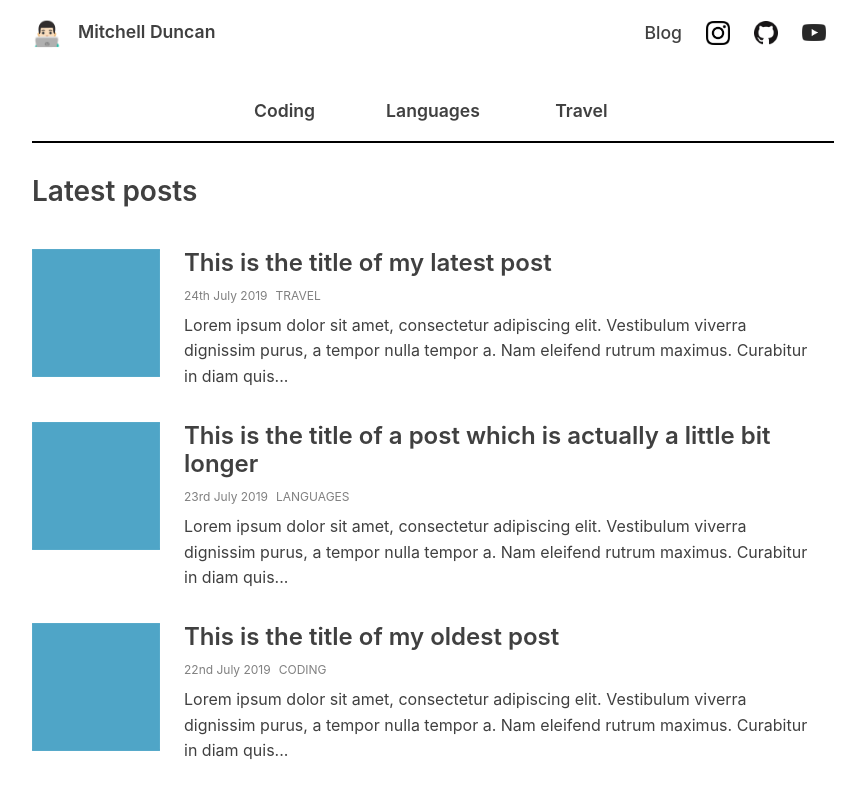
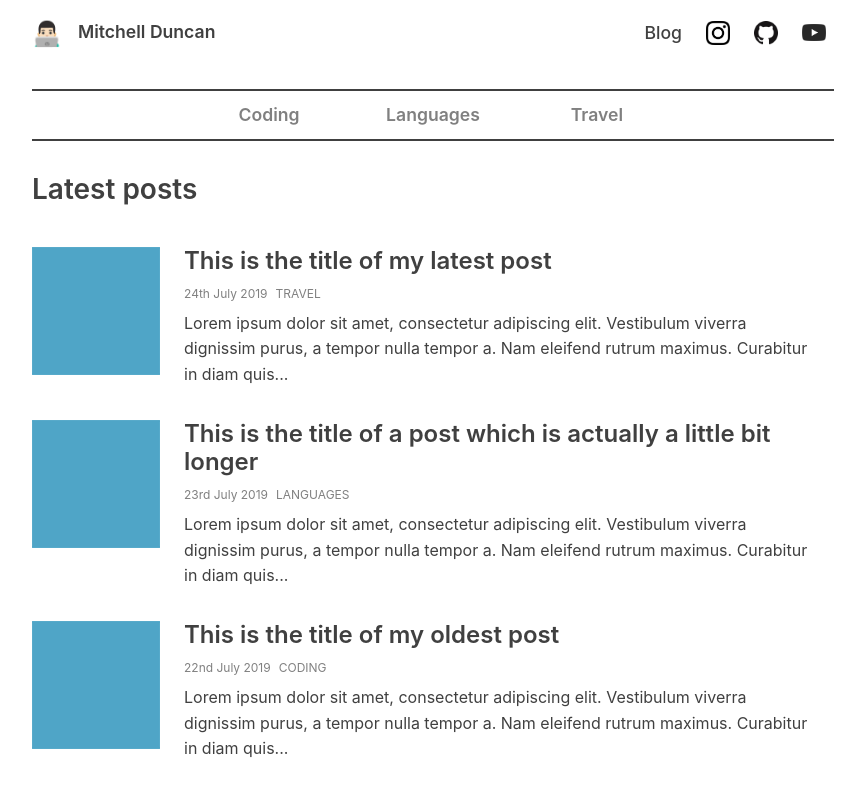
Before and after one commit to twosixmitch/twosixmitch.github.io, a Jekyll site: the page built from _pages/01_blog.md, in a window 1280 px wide. Shown: the top 798 px of the page, without its empty margins (207-1072 px from the left). Built offline with Jekyll 4.4.1, drawn with Linux system fonts in a browser that asks for light colours.

Commit message:
Updated blog header styles

```diff
--- a/_includes/blog-header.html
+++ b/_includes/blog-header.html
@@ -1,7 +1,13 @@
 <nav class="blog-header">
   <ul>
-    <li><a href="/coding">Coding</a></li>
-    <li><a href="/languages">Languages</a></li>
-    <li><a href="/travel">Travel</a></li>
+    <li>
+      <a href="/coding" {% if page.category == "coding" %} class="active"{% endif %}>Coding</a>
+    </li>
+    <li>
+      <a href="/languages" {% if page.category == "languages" %} class="active"{% endif %}>Languages</a>
+    </li>
+    <li>
+      <a href="/travel" {% if page.category == "travel" %} class="active"{% endif %}>Travel</a>
+    </li>
   </ul>
 </nav>
--- a/_sass/components/_blog.scss
+++ b/_sass/components/_blog.scss
@@ -4,7 +4,7 @@
 
 .blog-header {
 
-  margin: 0 1rem 2rem 1rem;
+  margin: 0 0 2rem 0;
 
   ul {
     margin: 0;
@@ -14,29 +14,33 @@
     flex-direction: row;
     align-content: center;
     justify-content: center;
-    border-bottom: 2px solid black;
+    border-bottom: 2px solid rgb(64,64,64);
+    border-top: 2px solid rgb(64,64,64);
     list-style: none;
 
     li {
       margin: 0 1rem;
       padding: 0;
 
-      min-width: 75px;
+      min-width: 70px;
       text-align: center;
 
       a {
-        margin: 0;
-        padding: 1rem 0;
+        margin: 0.25rem 0 0.25rem 0;
+        padding: 0.25rem 0;
         display: block;
 
         font-size: 1.1rem;
         font-weight:600;
-        color: $nav-font-color;
+        color: rgb(128,128,128);
+        border: 2px solid transparent;
+        border-radius: 0px 0px 3px 3px;
 
         &:hover,
-        &:focus {
-          color: $nav-font-color-hover;
-          text-decoration: none;
+        &:focus,
+        &.active {
+          color: black;
+          border-bottom: 2px solid $brand-color-blue;
         }
       }
     }
@@ -45,16 +49,12 @@
 
 @include small-breakpoint {
   .blog-header {
-    margin: 0 0 2rem 0;
+    margin: 0.5rem 0 2rem 0;
 
     ul {
       li {
-        margin: 0 2rem;
+        margin: 0 2.5rem;
       }
     }
   }
 }
-
-.latest-posts {
-  margin: 1rem 0;
-}
```
Also changed, not shown: _pages/01_blog.md (+1 -0 lines).
